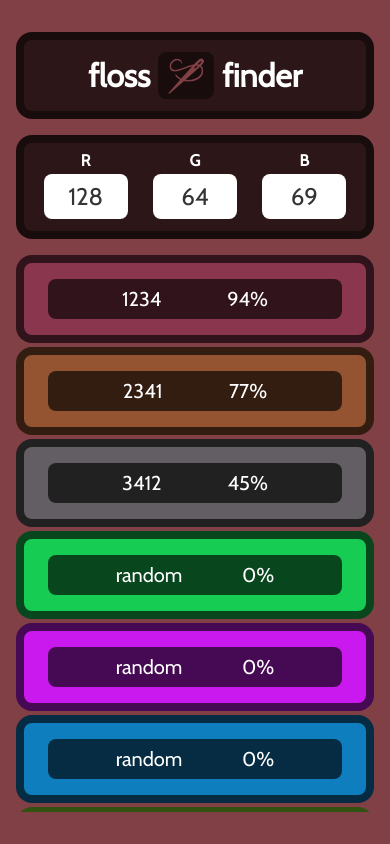
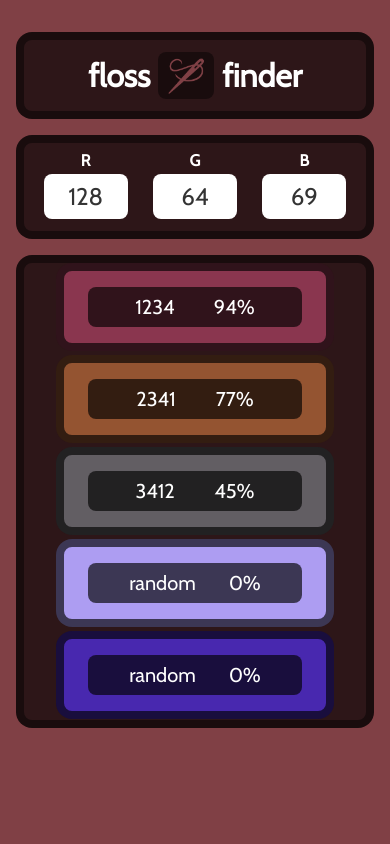
Before and after one commit to thomas-cleary/floss-finder, a React (Create React App) app: page / in a window 390 px wide. Built offline with nearby package versions, Linux system fonts and the light colour scheme.

Commit message:
Add dark background behind color match list and reduce height for mobile device view

```diff
--- a/src/components/AppContainer/index.css
+++ b/src/components/AppContainer/index.css
@@ -1,11 +1,14 @@
 .app-container {
   display: flex;
   justify-content: center;
+
+  max-height: 100vh;
+  min-height: 100vh;
 }
 
 .app {
-  max-height: 100vh;
-  min-height: 100vh;
+  max-height: 90vh;
+  min-height: 90vh;
 
   display: flex;
   flex-direction: column;
--- a/src/components/ColorMatch/index.css
+++ b/src/components/ColorMatch/index.css
@@ -8,6 +8,9 @@
   padding: 8px;
 
   margin-bottom: 4px;
+
+  margin-left: 32px;
+  margin-right: 32px;
 
   border: 8px solid rgba(0, 0, 0, 0.65);
   border-radius: 16px;
--- a/src/components/ColorMatchList/index.css
+++ b/src/components/ColorMatchList/index.css
@@ -1,3 +1,10 @@
-#color-match-list {
-  overflow-y: auto;
+.color-match-list {
+  overflow-y: scroll;
+
+  border: 8px solid rgba(0, 0, 0, 0.45);
+  border-radius: 16px;
 }
+
+.color-match-list::-webkit-scrollbar {
+  display: none;
+}
--- a/src/components/ColorMatchList/index.js
+++ b/src/components/ColorMatchList/index.js
@@ -29,7 +29,7 @@ const ColorMatchList = ({ red, green, blue, inputColor }) => {
   };
 
   return (
-    <div id="color-match-list">
+    <div className="color-match-list dark-bg">
       <ColorMatch
         matchedColor={rgbToHex(
           Math.min(red + 10, RGB_MAX),
@@ -57,7 +57,7 @@ const ColorMatchList = ({ red, green, blue, inputColor }) => {
         dmcCode="3412"
         similarity="45"
       />
-      {getRandomMatches(12)}
+      {getRandomMatches(9)}
     </div>
   );
 };
```
Also changed, not shown: 1 other file (tests, documents, lock files or other folders).
